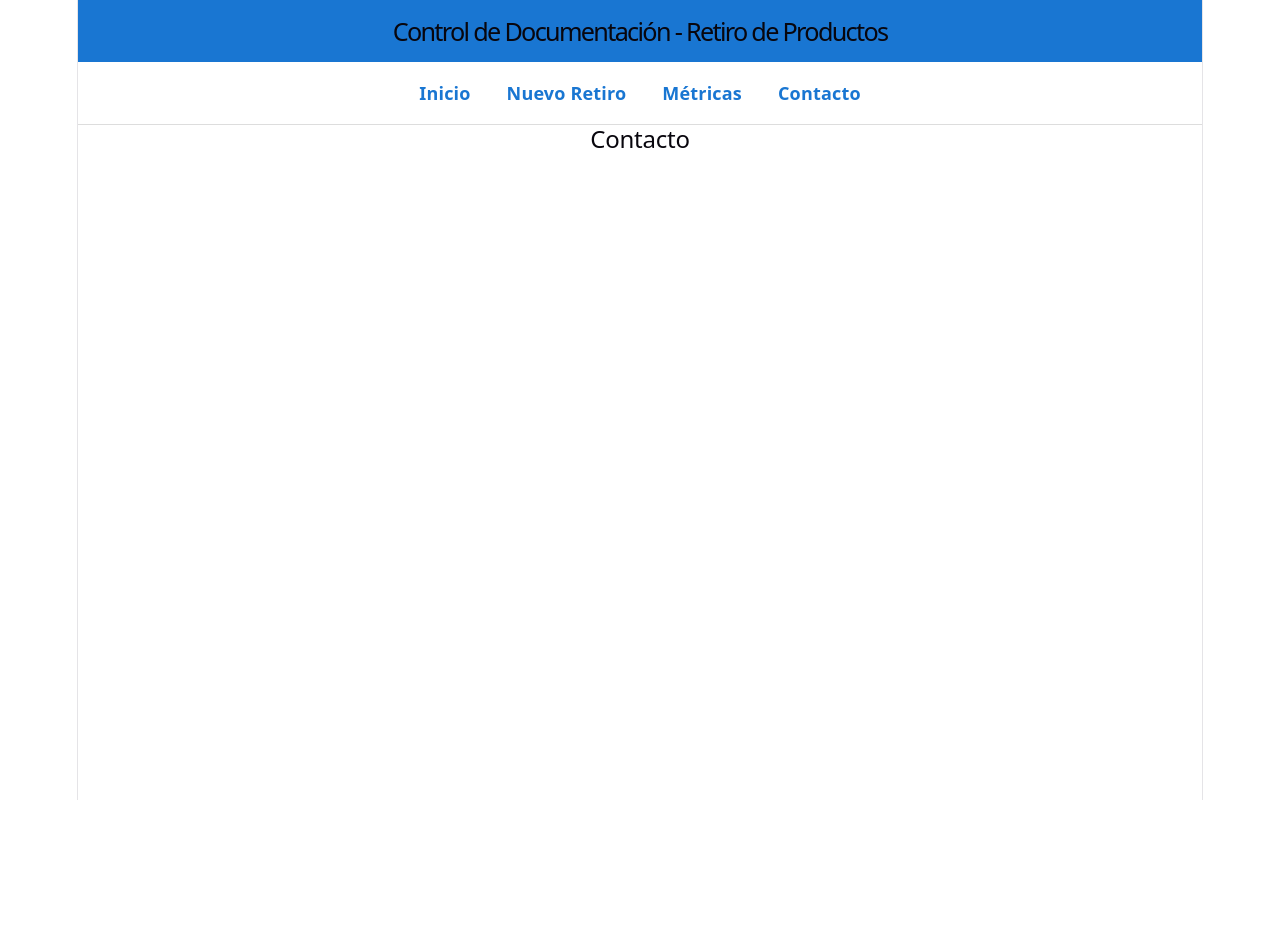
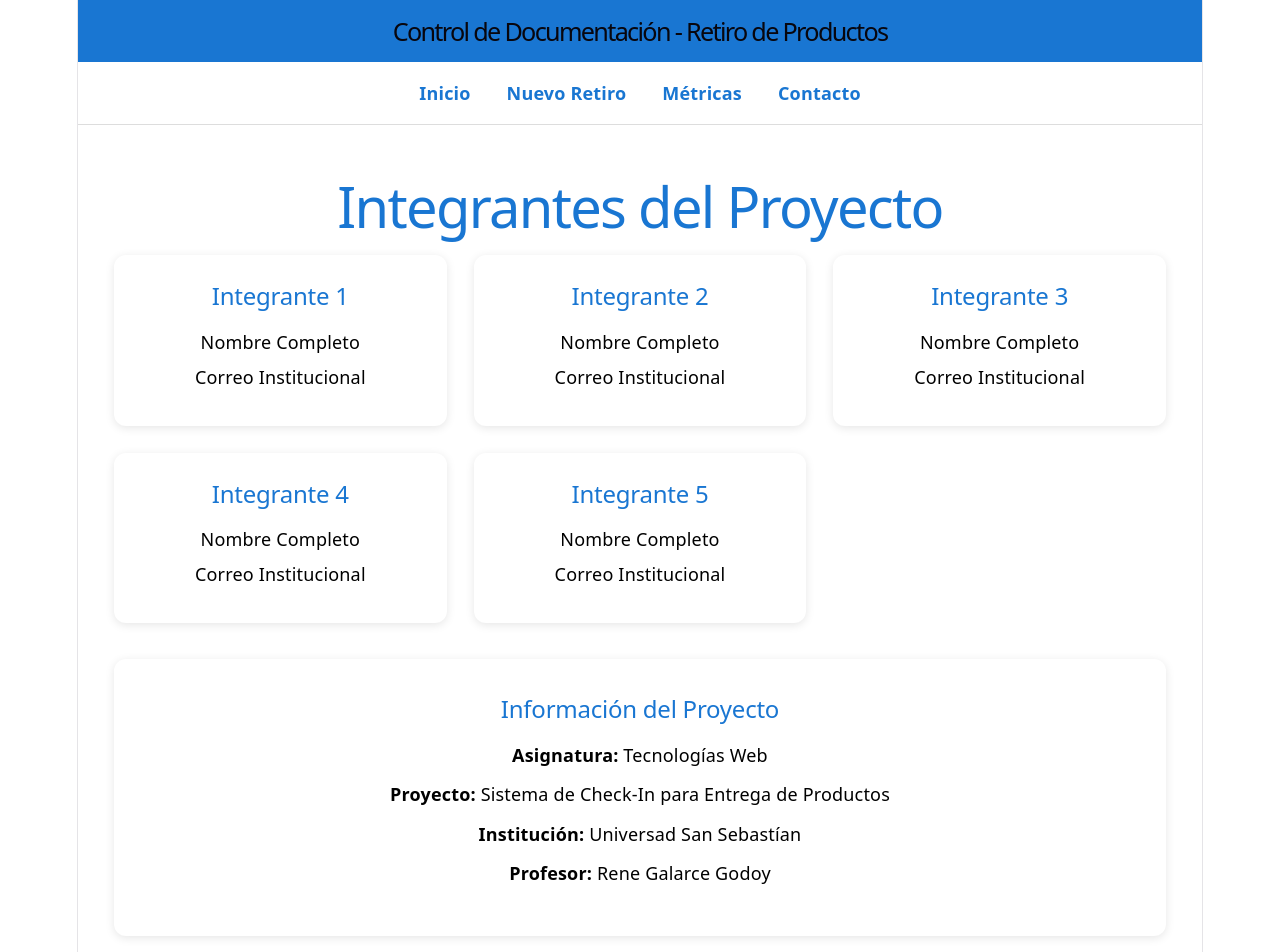
Before and after one commit to BlasterLc/checklist-retiro-frontend, a React (Vite) app: page /contacto in a window 1280 px wide. Shown: the top 952 px of the page. Before the commit the page ends 800 px from the top, so only its background shows below. Built offline with nearby package versions, Linux system fonts and the light colour scheme.

Commit message:
Contacto PlaceHolder

```diff
--- a/src/pages/Contacto.jsx
+++ b/src/pages/Contacto.jsx
@@ -1,6 +1,66 @@
 function Contacto() {
   return (
-    <h2>Contacto</h2>
+    <div className="contacto">
+
+      <h1>Integrantes del Proyecto</h1>
+
+      <div className="contacto-grid">
+
+        <div className="contacto-card">
+          <h2>Integrante 1</h2>
+          <p>Nombre Completo</p>
+          <p>Correo Institucional</p>
+        </div>
+
+        <div className="contacto-card">
+          <h2>Integrante 2</h2>
+          <p>Nombre Completo</p>
+          <p>Correo Institucional</p>
+        </div>
+
+        <div className="contacto-card">
+          <h2>Integrante 3</h2>
+          <p>Nombre Completo</p>
+          <p>Correo Institucional</p>
+        </div>
+
+        <div className="contacto-card">
+          <h2>Integrante 4</h2>
+          <p>Nombre Completo</p>
+          <p>Correo Institucional</p>
+        </div>
+
+        <div className="contacto-card">
+          <h2>Integrante 5</h2>
+          <p>Nombre Completo</p>
+          <p>Correo Institucional</p>
+        </div>
+
+      </div>
+
+      <div className="info-proyecto">
+
+        <h2>Información del Proyecto</h2>
+
+        <p>
+          <strong>Asignatura:</strong> Tecnologías Web
+        </p>
+
+        <p>
+          <strong>Proyecto:</strong> Sistema de Check-In para Entrega de Productos
+        </p>
+
+        <p>
+          <strong>Institución:</strong> Universad San Sebastían
+        </p>
+
+        <p>
+          <strong>Profesor:</strong> Rene Galarce Godoy
+        </p>
+
+      </div>
+
+    </div>
   );
 }
 
--- a/src/pages/Home.jsx
+++ b/src/pages/Home.jsx
@@ -49,15 +49,8 @@ function Home() {
 
         <h2>Resumen Operacional</h2>
 
-        <div className="graficos-container">
+        <TablaRetiros />
 
-          <GraficoEstados />
-
-          <GraficoMotivos />
-
-        </div>
-
-        <TablaRetiros />
 
       </section>
 
--- a/src/styles/main.scss
+++ b/src/styles/main.scss
@@ -7,3 +7,4 @@
 @use "./pages/dashboard";
 @use "./pages/retiro";
 @use "./pages/home";
+@use "./pages/contacto";
--- /dev/null
+++ b/src/styles/pages/_contacto.scss
@@ -0,0 +1,79 @@
+.contacto {
+
+  padding: 2rem;
+
+  color: #000;
+}
+
+.contacto h1 {
+
+  text-align: center;
+
+  margin-bottom: 2rem;
+
+  color: #1976d2;
+}
+
+.contacto-grid {
+
+  display: grid;
+
+  grid-template-columns:
+    repeat(auto-fit, minmax(250px, 1fr));
+
+  gap: 1.5rem;
+}
+
+.contacto-card {
+
+  background: white;
+
+  padding: 1.5rem;
+
+  border-radius: 12px;
+
+  box-shadow: 0 2px 10px rgba(0,0,0,.1);
+
+  text-align: center;
+}
+
+.contacto-card h2 {
+
+  margin-bottom: 1rem;
+
+  color: #1976d2;
+}
+
+.contacto-card p {
+
+  margin: .5rem 0;
+
+  color: #000;
+}
+
+.info-proyecto {
+
+  margin-top: 2rem;
+
+  background: white;
+
+  padding: 2rem;
+
+  border-radius: 12px;
+
+  box-shadow: 0 2px 10px rgba(0,0,0,.1);
+}
+
+.info-proyecto h2 {
+
+  margin-bottom: 1rem;
+
+  color: #1976d2;
+}
+
+.info-proyecto p {
+
+  margin: .75rem 0;
+
+  color: #000;
+}
--- a/src/styles/pages/_dashboard.scss
+++ b/src/styles/pages/_dashboard.scss
@@ -12,7 +12,7 @@
   th,
   td,
   label {
-    color: #000;
+    color: #1976d2;
   }
 
 }
--- a/src/styles/pages/_home.scss
+++ b/src/styles/pages/_home.scss
@@ -2,7 +2,7 @@
 
   padding: 2rem;
 
-  color: #000;
+  color: #1976d2;
 }
 
 .hero {
@@ -41,11 +41,18 @@
   margin-bottom: 2rem;
 }
 
+.home-metricas h2 {
+
+  color: #1976d2;
+
+  margin-bottom: 1rem;
+}
+
 .hero h1 {
 
-  color: black;
+  color: #1976d2;
 
-  margin-bottom: 1rem;
+  margin-bottom: 1.2rem;
 }
 
 .hero p {
--- a/src/styles/pages/_retiro.scss
+++ b/src/styles/pages/_retiro.scss
@@ -7,7 +7,7 @@
   h3,
   h4,
   label {
-    color: #000000;
+    color: #1976d2;
   }
 
   input,
```
